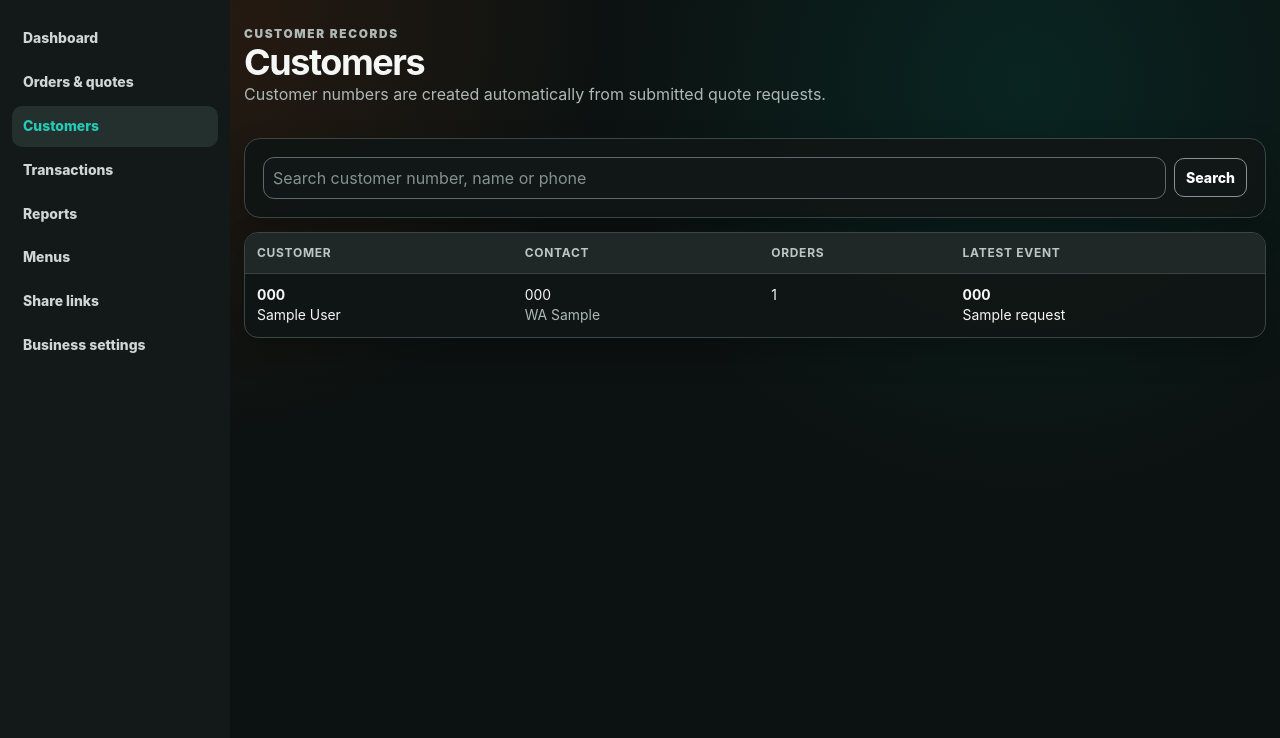
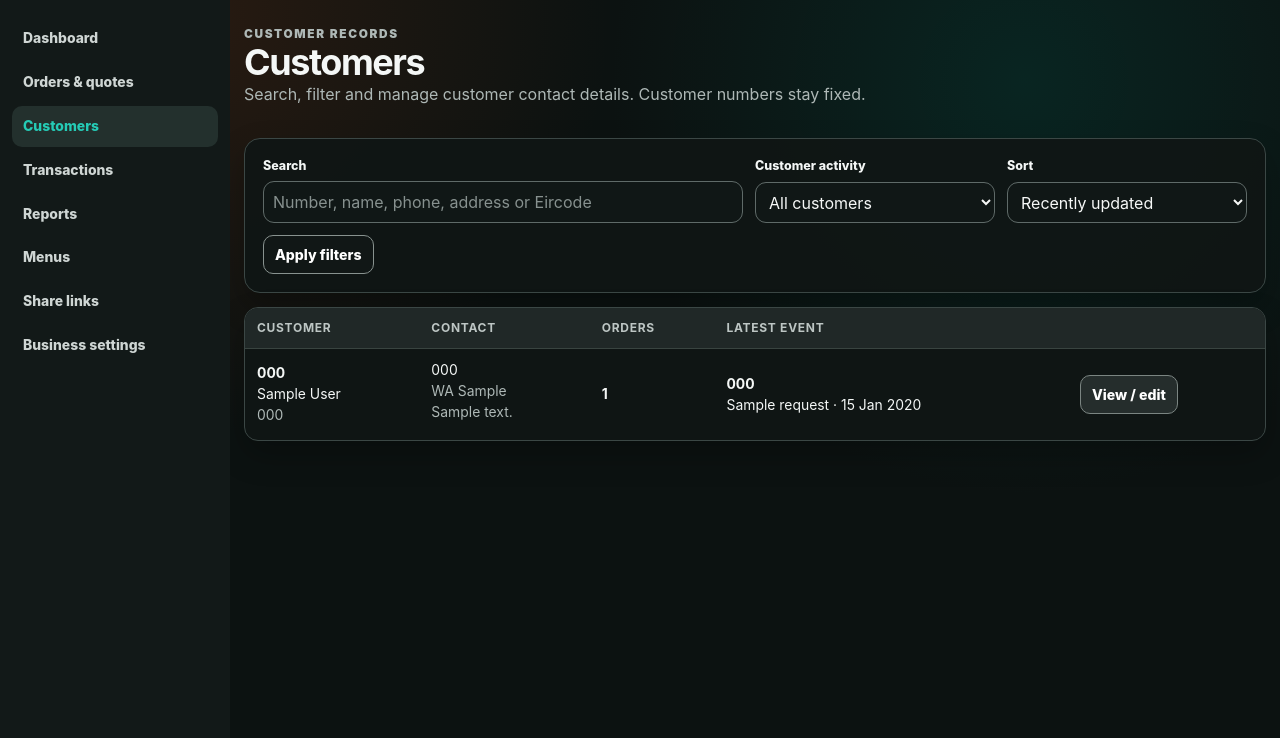
Before and after one commit to satyachowdary946/spice-india-catering, a FastAPI app: page /admin/customers in a window 1280 px wide. Shown: the part 63-801 px from the top of the page. Run offline with FastAPI, Linux system fonts and the light colour scheme; the visitor is signed in with stand-in values (Sample User, id 1); tables that the repository leaves empty hold one stand-in row (values such as "Sample post"); some libraries are stand-ins or nearby versions.

Commit message:
Build 5 customer management and filters

```diff
--- a/app/main.py
+++ b/app/main.py
@@ -99,6 +99,17 @@ def ensure_schema_compatibility() -> None:
         if "voided_at" not in columns:
             with engine.begin() as conn:
                 conn.execute(text("ALTER TABLE quote_requests ADD COLUMN voided_at TIMESTAMP"))
+
+    if "customers" in tables:
+        columns = {c["name"] for c in inspector.get_columns("customers")}
+        additions = {
+            "address": "TEXT DEFAULT ''",
+            "eircode": "VARCHAR(30) DEFAULT ''",
+        }
+        for name, ddl in additions.items():
+            if name not in columns:
+                with engine.begin() as conn:
+                    conn.execute(text(f"ALTER TABLE customers ADD COLUMN {name} {ddl}"))
 
     if "menu_items" in tables:
         columns = {c["name"] for c in inspector.get_columns("menu_items")}
@@ -501,13 +512,24 @@ async def create_quote(request: Request, db: Session = Depends(get_db)):
 
     customer = db.scalar(select(Customer).where(Customer.phone == phone).order_by(Customer.id.asc()).limit(1))
     if not customer:
-        customer = Customer(customer_number=f"TMP-{secrets.token_hex(8)}", name=name, phone=phone, whatsapp=whatsapp)
+        customer = Customer(
+            customer_number=f"TMP-{secrets.token_hex(8)}",
+            name=name,
+            phone=phone,
+            whatsapp=whatsapp,
+            address=address,
+            eircode=eircode,
+        )
         db.add(customer)
         db.flush()
         customer.customer_number = f"CUS-{customer.id:05d}"
     else:
         customer.name = name
         customer.whatsapp = whatsapp
+        # Customer profile keeps the most recently supplied event address.
+        # Historical order addresses remain untouched on their original orders.
+        customer.address = address
+        customer.eircode = eircode
 
     order = QuoteRequest(
         order_number=f"TMP-{secrets.token_hex(8)}",
@@ -1521,15 +1543,187 @@ def admin_invoice_mark_sent(order_id: int, request: Request, csrf_token: str = F
 
 
 @app.get("/admin/customers", response_class=HTMLResponse)
-def admin_customers(request: Request, q: str = "", db: Session = Depends(get_db)):
-    admin, redirect = admin_or_redirect(request, db)
-    if redirect: return redirect
-    stmt = select(Customer).options(selectinload(Customer.orders)).order_by(Customer.updated_at.desc())
+def admin_customers(
+    request: Request,
+    q: str = "",
+    activity: str = "all",
+    sort: str = "recent",
+    db: Session = Depends(get_db),
+):
+    admin, redirect = admin_or_redirect(request, db)
+    if redirect:
+        return redirect
+
+    stmt = select(Customer).options(selectinload(Customer.orders))
     if q.strip():
         like = f"%{q.strip()}%"
-        stmt = stmt.where(or_(Customer.customer_number.ilike(like), Customer.name.ilike(like), Customer.phone.ilike(like), Customer.whatsapp.ilike(like)))
-    customers = db.scalars(stmt).all()
-    return render(request, db, "admin/customers.html", admin=admin, customers=customers, q=q)
+        stmt = stmt.where(
+            or_(
+                Customer.customer_number.ilike(like),
+                Customer.name.ilike(like),
+                Customer.phone.ilike(like),
+                Customer.whatsapp.ilike(like),
+                Customer.address.ilike(like),
+                Customer.eircode.ilike(like),
+            )
+        )
+
+    customers = list(db.scalars(stmt).unique().all())
+    today = date.today()
+    rows = []
+    for customer in customers:
+        live_orders = [o for o in customer.orders if o.status != "voided"]
+        upcoming = [o for o in live_orders if o.status != "cancelled" and o.event_date >= today]
+        past = [o for o in live_orders if o.event_date < today or o.status in {"completed", "cancelled"}]
+        latest_order = max(live_orders, key=lambda o: (o.event_date, o.created_at), default=None)
+        rows.append({
+            "customer": customer,
+            "orders": live_orders,
+            "order_count": len(live_orders),
+            "upcoming_count": len(upcoming),
+            "past_count": len(past),
+            "latest_order": latest_order,
+        })
+
+    if activity == "with_orders":
+        rows = [r for r in rows if r["order_count"] > 0]
+    elif activity == "no_orders":
+        rows = [r for r in rows if r["order_count"] == 0]
+    elif activity == "upcoming":
+        rows = [r for r in rows if r["upcoming_count"] > 0]
+    elif activity == "past":
+        rows = [r for r in rows if r["order_count"] > 0 and r["upcoming_count"] == 0]
+    else:
+        activity = "all"
+
+    if sort == "name":
+        rows.sort(key=lambda r: r["customer"].name.casefold())
+    elif sort == "number":
+        rows.sort(key=lambda r: r["customer"].customer_number)
+    elif sort == "most_orders":
+        rows.sort(key=lambda r: (r["order_count"], r["customer"].updated_at), reverse=True)
+    elif sort == "latest_event":
+        rows.sort(key=lambda r: (r["latest_order"].event_date if r["latest_order"] else date.min, r["customer"].updated_at), reverse=True)
+    else:
+        sort = "recent"
+        rows.sort(key=lambda r: r["customer"].updated_at, reverse=True)
+
+    return render(
+        request,
+        db,
+        "admin/customers.html",
+        admin=admin,
+        rows=rows,
+        q=q,
+        activity=activity,
+        sort=sort,
+    )
+
+
+@app.get("/admin/customers/{customer_id}", response_class=HTMLResponse)
+def admin_customer_detail(customer_id: int, request: Request, db: Session = Depends(get_db)):
+    admin, redirect = admin_or_redirect(request, db)
+    if redirect:
+        return redirect
+    customer = db.scalar(
+        select(Customer)
+        .where(Customer.id == customer_id)
+        .options(selectinload(Customer.orders))
+    )
+    if not customer:
+        raise HTTPException(status_code=404, detail="Customer not found")
+    orders = sorted(customer.orders, key=lambda o: (o.event_date, o.created_at), reverse=True)
+    return render(
+        request,
+        db,
+        "admin/customer_detail.html",
+        admin=admin,
+        customer=customer,
+        orders=orders,
+    )
+
+
+@app.post("/admin/customers/{customer_id}/edit")
+def admin_customer_edit(
+    customer_id: int,
+    request: Request,
+    csrf_token: str = Form(...),
+    name: str = Form(...),
+    phone: str = Form(...),
+    whatsapp: str = Form(""),
+    address: str = Form(""),
+    eircode: str = Form(""),
+    db: Session = Depends(get_db),
+):
+    admin, redirect = admin_or_redirect(request, db)
+    if redirect:
+        return redirect
+    check_csrf(request, csrf_token)
+    customer = db.get(Customer, customer_id)
+    if not customer:
+        raise HTTPException(status_code=404, detail="Customer not found")
+
+    clean_name = name.strip()
+    clean_customer_phone = clean_phone(phone)
+    clean_whatsapp = clean_phone(whatsapp) if whatsapp.strip() else ""
+    clean_address = address.strip()
+    clean_eircode = eircode.strip().upper()
+
+    if len(clean_name) < 2:
+        return RedirectResponse(f"/admin/customers/{customer_id}?error=Enter+a+valid+customer+name", status_code=303)
+    if len(clean_customer_phone) < 7:
+        return RedirectResponse(f"/admin/customers/{customer_id}?error=Enter+a+valid+phone+number", status_code=303)
+
+    duplicate = db.scalar(
+        select(Customer).where(Customer.phone == clean_customer_phone, Customer.id != customer_id).limit(1)
+    )
+    if duplicate:
+        return RedirectResponse(
+            f"/admin/customers/{customer_id}?error=That+phone+number+already+belongs+to+{quote(duplicate.customer_number)}",
+            status_code=303,
+        )
+
+    customer.name = clean_name
+    customer.phone = clean_customer_phone
+    customer.whatsapp = clean_whatsapp
+    customer.address = clean_address
+    customer.eircode = clean_eircode
+    db.commit()
+    return RedirectResponse(f"/admin/customers/{customer_id}?saved=1", status_code=303)
+
+
+@app.post("/admin/customers/{customer_id}/delete")
+def admin_customer_delete(
+    customer_id: int,
+    request: Request,
+    csrf_token: str = Form(...),
+    confirm_customer_number: str = Form(...),
+    db: Session = Depends(get_db),
+):
+    admin, redirect = admin_or_redirect(request, db)
+    if redirect:
+        return redirect
+    check_csrf(request, csrf_token)
+    customer = db.scalar(
+        select(Customer)
+        .where(Customer.id == customer_id)
+        .options(selectinload(Customer.orders))
+    )
+    if not customer:
+        raise HTTPException(status_code=404, detail="Customer not found")
+    if confirm_customer_number.strip().upper() != customer.customer_number.upper():
+        return RedirectResponse(
+            f"/admin/customers/{customer_id}?error=Customer+number+confirmation+did+not+match",
+            status_code=303,
+        )
+    if customer.orders:
+        return RedirectResponse(
+            f"/admin/customers/{customer_id}?error=Delete+or+void+and+permanently+remove+all+linked+orders+before+deleting+this+customer",
+            status_code=303,
+        )
+    db.delete(customer)
+    db.commit()
+    return RedirectResponse("/admin/customers?deleted=1", status_code=303)
 
 
 
--- a/app/models.py
+++ b/app/models.py
@@ -92,6 +92,8 @@ class Customer(Base):
     name: Mapped[str] = mapped_column(String(160))
     phone: Mapped[str] = mapped_column(String(60), index=True)
     whatsapp: Mapped[str] = mapped_column(String(60), default="")
+    address: Mapped[str] = mapped_column(Text, default="")
+    eircode: Mapped[str] = mapped_column(String(30), default="")
     created_at: Mapped[datetime] = mapped_column(DateTime, default=datetime.utcnow)
     updated_at: Mapped[datetime] = mapped_column(DateTime, default=datetime.utcnow, onupdate=datetime.utcnow)
     orders: Mapped[list[QuoteRequest]] = relationship(back_populates="customer")
--- a/app/static/css/app.css
+++ b/app/static/css/app.css
@@ -1264,3 +1264,22 @@ input[type="file"]::file-selector-button:hover {
   .finance-page-title>.actions{width:100%}
   .finance-page-title>.actions .btn{flex:1 1 180px}
 }
+
+/* =========================================================
+   BUILD 5 — customer records management
+   ========================================================= */
+.customer-filter-grid{grid-template-columns:minmax(0,2fr) repeat(2,minmax(180px,1fr))}
+.customer-table td{vertical-align:middle}
+.customer-address-preview{display:inline-block;max-width:300px;white-space:nowrap;overflow:hidden;text-overflow:ellipsis}
+.customer-upcoming{display:inline-flex;margin-top:4px;color:#7ff0df;font-size:.76rem;font-weight:850}
+.customer-detail-grid{display:grid;grid-template-columns:minmax(0,2fr) minmax(220px,.65fr);gap:16px;align-items:start}
+.customer-address-field{grid-column:1 / -1}
+.customer-profile-summary{position:sticky;top:92px}
+.customer-summary-number{font-size:3.2rem;font-weight:950;line-height:1;color:var(--theme-teal);margin-top:8px}
+.customer-summary-block{display:grid;gap:3px;margin-top:22px;padding-top:16px;border-top:1px solid var(--theme-line)}
+.customer-summary-block span,.customer-summary-block small{color:var(--theme-muted)}
+.customer-danger-zone{border-color:#864a45;background:rgba(91,27,23,.18)}
+.customer-danger-zone h2{color:#ffc0ba}
+.customer-danger-zone .btn[disabled]{opacity:.55;cursor:not-allowed}
+@media(max-width:900px){.customer-filter-grid{grid-template-columns:1fr 1fr}.customer-search-field{grid-column:1 / -1}.customer-detail-grid{grid-template-columns:1fr}.customer-profile-summary{position:static}}
+@media(max-width:620px){.customer-filter-grid{grid-template-columns:1fr}.customer-search-field{grid-column:auto}.customer-table table{min-width:780px}}
--- a/app/templates/admin/admin_base.html
+++ b/app/templates/admin/admin_base.html
@@ -7,7 +7,7 @@
   <meta name="robots" content="noindex,nofollow">
   <meta name="theme-color" content="#0d0f12">
   <link rel="icon" href="/static/favicon.svg" type="image/svg+xml">
-  <link rel="stylesheet" href="/static/css/app.css?v=build4">
+  <link rel="stylesheet" href="/static/css/app.css?v=build5">
 </head>
 <body class="admin-body">
   <header class="admin-header no-print">
--- a/app/templates/admin/customers.html
+++ b/app/templates/admin/customers.html
@@ -1,5 +1,66 @@
-{% extends "admin/admin_base.html" %}{% block title %}Customers · Catering Admin{% endblock %}{% block body %}
-<div class="admin-title"><div><div class="eyebrow">Customer records</div><h1>Customers</h1><p class="muted">Customer numbers are created automatically from submitted quote requests.</p></div></div>
-<form class="card compact" method="get"><div class="copy-row"><input name="q" value="{{ q }}" placeholder="Search customer number, name or phone"><button class="btn small" type="submit">Search</button></div></form>
-<div class="table-wrap" style="margin-top:14px"><table><thead><tr><th>Customer</th><th>Contact</th><th>Orders</th><th>Latest event</th></tr></thead><tbody>{% for c in customers %}<tr><td><strong>{{ c.customer_number }}</strong><br>{{ c.name }}</td><td>{{ c.phone }}{% if c.whatsapp %}<br><span class="muted">WA {{ c.whatsapp }}</span>{% endif %}</td><td>{{ c.orders|length }}</td><td>{% if c.orders %}{% set latest=(c.orders|sort(attribute='created_at', reverse=true)|first) %}<a href="/admin/orders/{{ latest.id }}"><strong>{{ latest.order_number }}</strong></a><br>{{ latest.event_name }}{% else %}—{% endif %}</td></tr>{% else %}<tr><td colspan="4">No customers yet.</td></tr>{% endfor %}</tbody></table></div>
+{% extends "admin/admin_base.html" %}
+{% block title %}Customers · Catering Admin{% endblock %}
+{% block body %}
+<div class="admin-title">
+  <div>
+    <div class="eyebrow">Customer records</div>
+    <h1>Customers</h1>
+    <p class="muted">Search, filter and manage customer contact details. Customer numbers stay fixed.</p>
+  </div>
+</div>
+
+{% if request.query_params.get('deleted') %}<div class="notice success">Customer deleted.</div>{% endif %}
+
+<form class="card compact customer-filter-bar" method="get">
+  <div class="admin-form-grid customer-filter-grid">
+    <div class="field customer-search-field">
+      <label for="customer-search">Search</label>
+      <input id="customer-search" name="q" value="{{ q }}" placeholder="Number, name, phone, address or Eircode">
+    </div>
+    <div class="field">
+      <label for="customer-activity">Customer activity</label>
+      <select id="customer-activity" name="activity">
+        <option value="all" {% if activity == 'all' %}selected{% endif %}>All customers</option>
+        <option value="with_orders" {% if activity == 'with_orders' %}selected{% endif %}>With orders</option>
+        <option value="no_orders" {% if activity == 'no_orders' %}selected{% endif %}>No orders</option>
+        <option value="upcoming" {% if activity == 'upcoming' %}selected{% endif %}>Upcoming catering</option>
+        <option value="past" {% if activity == 'past' %}selected{% endif %}>Past only</option>
+      </select>
+    </div>
+    <div class="field">
+      <label for="customer-sort">Sort</label>
+      <select id="customer-sort" name="sort">
+        <option value="recent" {% if sort == 'recent' %}selected{% endif %}>Recently updated</option>
+        <option value="name" {% if sort == 'name' %}selected{% endif %}>Name A–Z</option>
+        <option value="number" {% if sort == 'number' %}selected{% endif %}>Customer number</option>
+        <option value="most_orders" {% if sort == 'most_orders' %}selected{% endif %}>Most orders</option>
+        <option value="latest_event" {% if sort == 'latest_event' %}selected{% endif %}>Latest event</option>
+      </select>
+    </div>
+  </div>
+  <div class="actions" style="margin-top:12px">
+    <button class="btn small" type="submit">Apply filters</button>
+    {% if q or activity != 'all' or sort != 'recent' %}<a class="btn ghost small" href="/admin/customers">Clear</a>{% endif %}
+  </div>
+</form>
+
+<div class="table-wrap customer-table" style="margin-top:14px">
+  <table>
+    <thead><tr><th>Customer</th><th>Contact</th><th>Orders</th><th>Latest event</th><th></th></tr></thead>
+    <tbody>
+    {% for row in rows %}
+      {% set c = row.customer %}
+      <tr>
+        <td><strong>{{ c.customer_number }}</strong><br>{{ c.name }}{% if c.eircode %}<br><span class="muted">{{ c.eircode }}</span>{% endif %}</td>
+        <td>{{ c.phone }}{% if c.whatsapp %}<br><span class="muted">WA {{ c.whatsapp }}</span>{% endif %}{% if c.address %}<br><span class="muted customer-address-preview">{{ c.address }}</span>{% endif %}</td>
+        <td><strong>{{ row.order_count }}</strong>{% if row.upcoming_count %}<br><span class="customer-upcoming">{{ row.upcoming_count }} upcoming</span>{% endif %}</td>
+        <td>{% if row.latest_order %}<a href="/admin/orders/{{ row.latest_order.id }}"><strong>{{ row.latest_order.order_number }}</strong></a><br>{{ row.latest_order.event_name }} · {{ row.latest_order.event_date.strftime('%d %b %Y') }}{% else %}—{% endif %}</td>
+        <td><a class="btn secondary small" href="/admin/customers/{{ c.id }}">View / edit</a></td>
+      </tr>
+    {% else %}
+      <tr><td colspan="5">No customers match these filters.</td></tr>
+    {% endfor %}
+    </tbody>
+  </table>
+</div>
 {% endblock %}
--- a/app/templates/base.html
+++ b/app/templates/base.html
@@ -10,7 +10,7 @@
   <meta property="og:type" content="website">
   <meta name="theme-color" content="#0d0f12">
   <link rel="icon" href="/static/favicon.svg" type="image/svg+xml">
-  <link rel="stylesheet" href="/static/css/app.css?v=build4">
+  <link rel="stylesheet" href="/static/css/app.css?v=build5">
   {% block head %}{% endblock %}
 </head>
 <body>
@@ -43,7 +43,7 @@
       {% if business.footer_note %}<p>{{ business.footer_note }}</p>{% endif %}
     </div>
   </footer>
-  <script src="/static/js/customer.js?v=build4" defer></script>
+  <script src="/static/js/customer.js?v=build5" defer></script>
   {% block scripts %}{% endblock %}
 </body>
 </html>
```
Also changed, not shown: app/templates/admin/customer_detail.html (added, +85 -0 lines), tests/test_app.py (+57 -0 lines), README.md.
